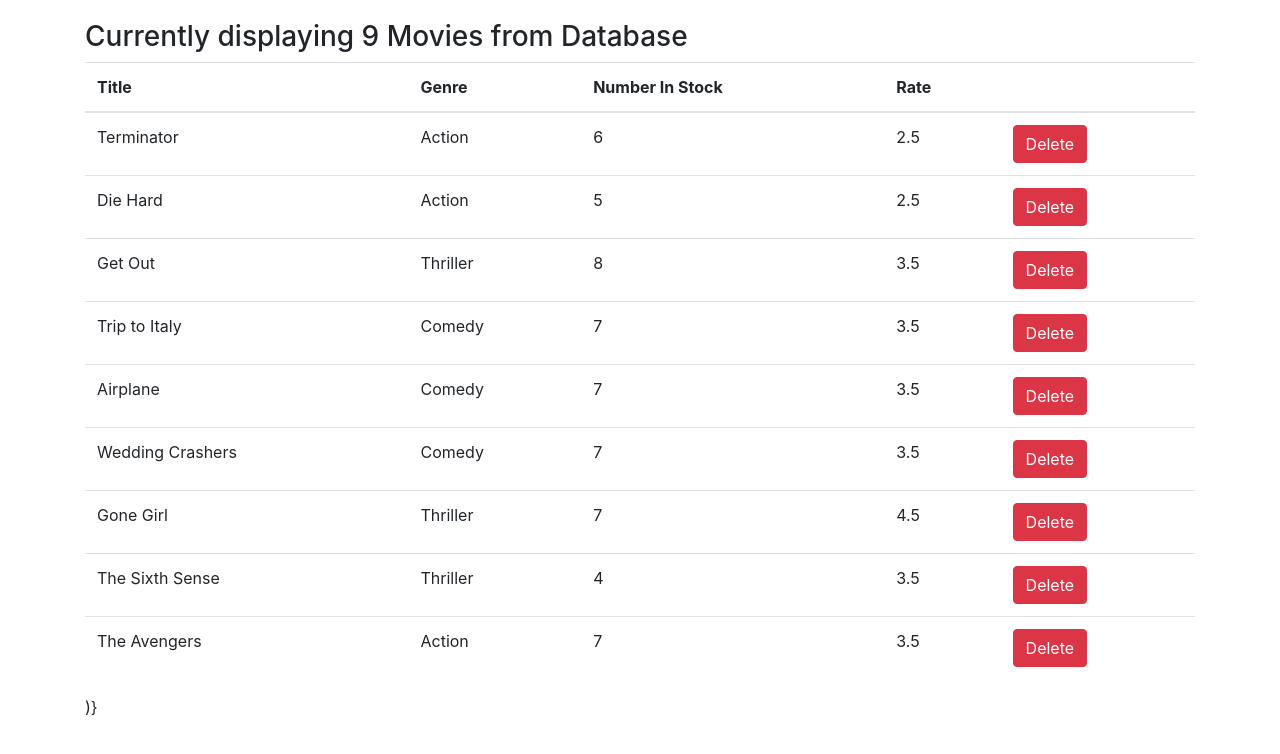
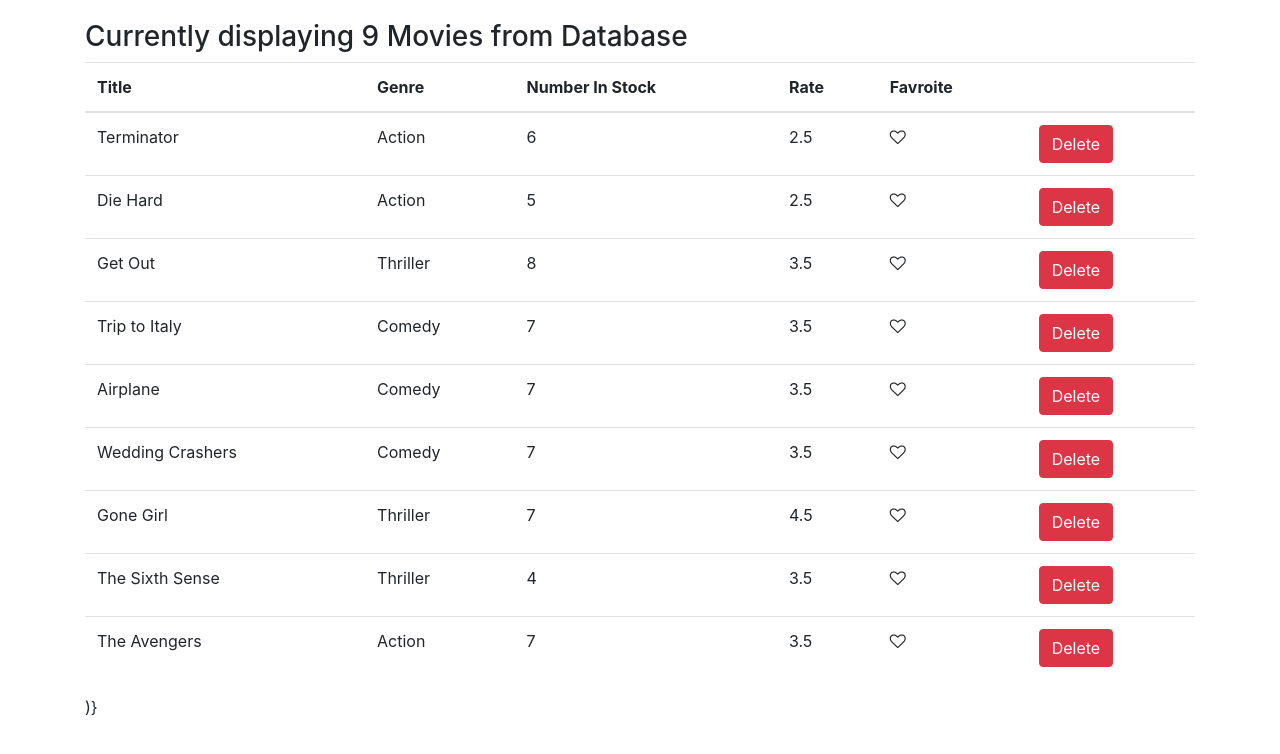
Before and after one commit to rmanoharprabhu/Vidlyreact, a React (Create React App) app: page / in a window 1280 px wide. Shown: the top 754 px of the page. Built offline with nearby package versions, Linux system fonts and the light colour scheme.

Commit message:
With Fav status changes

```diff
--- /dev/null
+++ b/src/components/common/like.jsx
@@ -0,0 +1,18 @@
+import React, { Component } from "react";
+
+class Like extends Component {
+  render() {
+    let classes = "fa fa-heart";
+    if (!this.props.liked) classes += "-o";
+    return (
+      <i
+        style={{ cursor: "pointer" }}
+        className={classes}
+        aria-hidden="true"
+        onClick={this.props.onClick}
+      ></i>
+    );
+  }
+}
+
+export default Like;
--- a/src/components/movie.jsx
+++ b/src/components/movie.jsx
@@ -1,10 +1,20 @@
 import React, { Component } from "react";
 import { getMovies } from "../services/fakeMovieService";
 import "bootstrap/dist/css/bootstrap.css";
+import Like from "./common/like";
 
 class Movie extends Component {
   state = {
     allMovies: getMovies(),
+    favStatus: false,
+  };
+
+  handleFavStatus = (movie) => {
+    const allMovies = [...this.state.allMovies];
+    const index = allMovies.indexOf(movie);
+    allMovies[index] = { ...allMovies[index] };
+    allMovies[index].liked = !allMovies[index].liked;
+    this.setState({ allMovies });
   };
 
   handleMovieDelete = (movie) => {
@@ -30,6 +40,7 @@
                 <th>Genre</th>
                 <th>Number In Stock</th>
                 <th>Rate</th>
+                <th>Favroite</th>
                 <th></th>
               </tr>
             </thead>
@@ -40,6 +51,12 @@
                   <td>{movie.genre.name}</td>
                   <td>{movie.numberInStock}</td>
                   <td>{movie.dailyRentalRate}</td>
+                  <td>
+                    <Like
+                      liked={movie.liked}
+                      onClick={() => this.handleFavStatus(movie)}
+                    />
+                  </td>
                   <td>
                     <button
                       onClick={() => this.handleMovieDelete({ id: movie._id })}
@@ -57,6 +74,10 @@
       </>
     );
   }
+
+  getFavStatusClass = () => {
+    return this.state.favStatus ? "fa fa-heart" : "fa fa-heart-o";
+  };
 }
 
 export default Movie;
--- a/src/services/fakeMovieService.js
+++ b/src/services/fakeMovieService.js
@@ -7,64 +7,73 @@
     genre: { _id: "5b21ca3eeb7f6fbccd471818", name: "Action" },
     numberInStock: 6,
     dailyRentalRate: 2.5,
-    publishDate: "2018-01-03T19:04:28.809Z"
+    publishDate: "2018-01-03T19:04:28.809Z",
+    liked: false,
   },
   {
     _id: "5b21ca3eeb7f6fbccd471816",
     title: "Die Hard",
     genre: { _id: "5b21ca3eeb7f6fbccd471818", name: "Action" },
     numberInStock: 5,
-    dailyRentalRate: 2.5
+    dailyRentalRate: 2.5,
+    liked: false,
   },
   {
     _id: "5b21ca3eeb7f6fbccd471817",
     title: "Get Out",
     genre: { _id: "5b21ca3eeb7f6fbccd471820", name: "Thriller" },
     numberInStock: 8,
-    dailyRentalRate: 3.5
+    dailyRentalRate: 3.5,
+    liked: false,
   },
   {
     _id: "5b21ca3eeb7f6fbccd471819",
     title: "Trip to Italy",
     genre: { _id: "5b21ca3eeb7f6fbccd471814", name: "Comedy" },
     numberInStock: 7,
-    dailyRentalRate: 3.5
+    dailyRentalRate: 3.5,
+    liked: false,
   },
   {
     _id: "5b21ca3eeb7f6fbccd47181a",
     title: "Airplane",
     genre: { _id: "5b21ca3eeb7f6fbccd471814", name: "Comedy" },
     numberInStock: 7,
-    dailyRentalRate: 3.5
+    dailyRentalRate: 3.5,
+    liked: false,
   },
   {
     _id: "5b21ca3eeb7f6fbccd47181b",
     title: "Wedding Crashers",
     genre: { _id: "5b21ca3eeb7f6fbccd471814", name: "Comedy" },
     numberInStock: 7,
-    dailyRentalRate: 3.5
+    dailyRentalRate: 3.5,
+    liked: false,
   },
   {
     _id: "5b21ca3eeb7f6fbccd47181e",
     title: "Gone Girl",
     genre: { _id: "5b21ca3eeb7f6fbccd471820", name: "Thriller" },
     numberInStock: 7,
-    dailyRentalRate: 4.5
+    dailyRentalRate: 4.5,
+    liked: false,
   },
   {
     _id: "5b21ca3eeb7f6fbccd47181f",
     title: "The Sixth Sense",
     genre: { _id: "5b21ca3eeb7f6fbccd471820", name: "Thriller" },
     numberInStock: 4,
-    dailyRentalRate: 3.5
+    dailyRentalRate: 3.5,
+    liked: false,
   },
   {
     _id: "5b21ca3eeb7f6fbccd471821",
     title: "The Avengers",
     genre: { _id: "5b21ca3eeb7f6fbccd471818", name: "Action" },
     numberInStock: 7,
-    dailyRentalRate: 3.5
-  }
+    dailyRentalRate: 3.5,
+    liked: false,
+  },
 ];
 
 export function getMovies() {
@@ -72,13 +81,13 @@
 }
 
 export function getMovie(id) {
-  return movies.find(m => m._id === id);
+  return movies.find((m) => m._id === id);
 }
 
 export function saveMovie(movie) {
-  let movieInDb = movies.find(m => m._id === movie._id) || {};
+  let movieInDb = movies.find((m) => m._id === movie._id) || {};
   movieInDb.name = movie.name;
-  movieInDb.genre = genresAPI.genres.find(g => g._id === movie.genreId);
+  movieInDb.genre = genresAPI.genres.find((g) => g._id === movie.genreId);
   movieInDb.numberInStock = movie.numberInStock;
   movieInDb.dailyRentalRate = movie.dailyRentalRate;
 
@@ -91,7 +100,7 @@
 }
 
 export function deleteMovie(id) {
-  let movieInDb = movies.find(m => m._id === id);
+  let movieInDb = movies.find((m) => m._id === id);
   movies.splice(movies.indexOf(movieInDb), 1);
   return movieInDb;
 }
```
